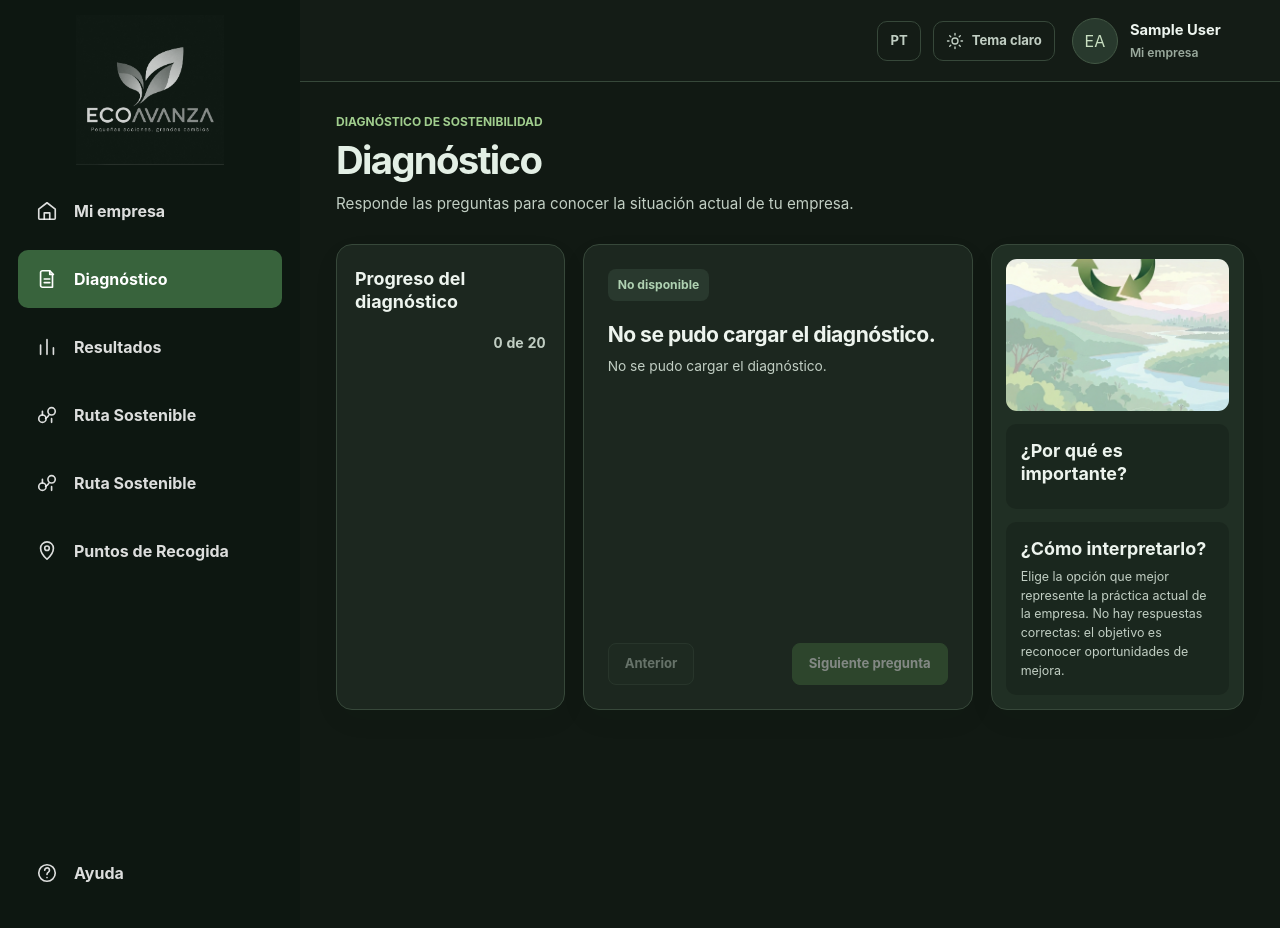
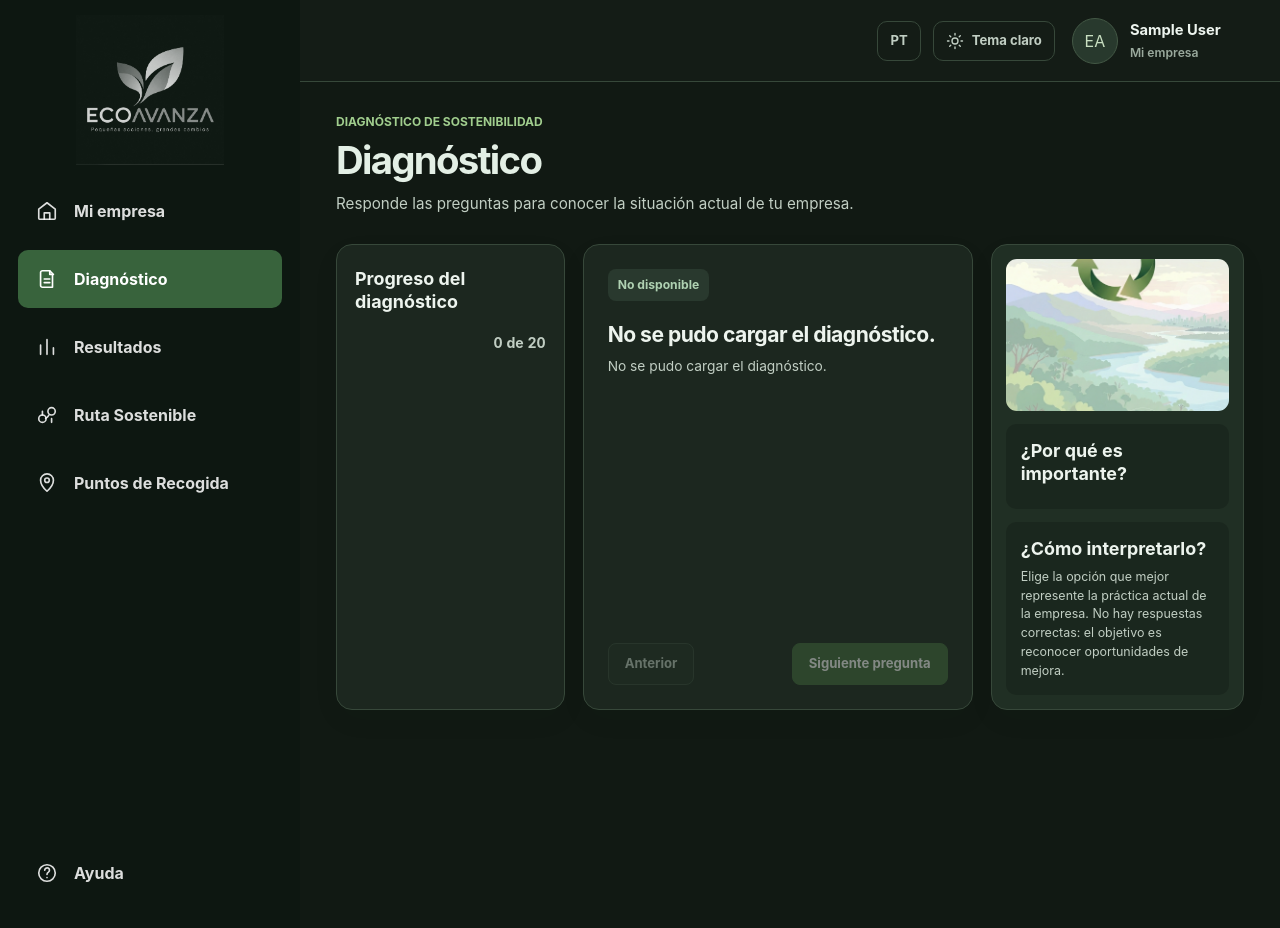
Before and after one commit to elc1090/project3-2026b-gabriel-maroneze-oropoc, a FastAPI app: page /diagnostico in a window 1280 px wide. Run offline with FastAPI, Linux system fonts and the light colour scheme; the visitor is signed in with stand-in values (Sample User, id 1); data that the repository does not hold is empty; some libraries are stand-ins or nearby versions.

Commit message:
remoção de duplicata

```diff
--- a/app/templates/diagnostico.html
+++ b/app/templates/diagnostico.html
@@ -69,16 +69,6 @@
           </a>
 
           <a class="sidebar-link" href="/painel#rota-sustentavel">
-            <svg viewBox="0 0 24 24" aria-hidden="true">
-              <path
-                d="M7 20a4 4 0 1 0 0-8 4 4 0 0 0 0 8ZM17 12a4 4 0 1 0 0-8 4 4 0 0 0 0 8Z"
-              />
-              <path d="M10.5 15.5c1.4-.5 2.6-1.5 3.4-3M7 12V8M17 16v4" />
-            </svg>
-            <span>Ruta Sostenible</span>
-          </a>
-
-                    <a class="sidebar-link" href="/painel#rota-sustentavel">
             <svg viewBox="0 0 24 24" aria-hidden="true">
               <path
                 d="M7 20a4 4 0 1 0 0-8 4 4 0 0 0 0 8ZM17 12a4 4 0 1 0 0-8 4 4 0 0 0 0 8Z"
```
